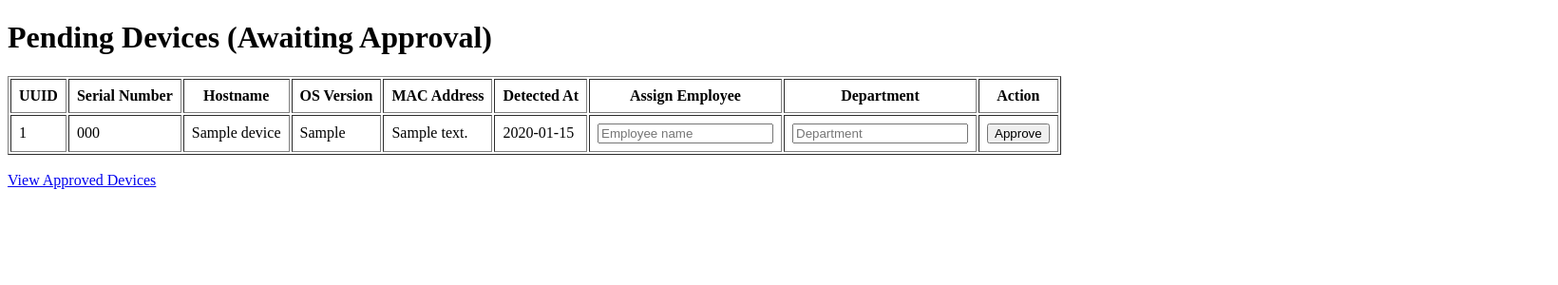
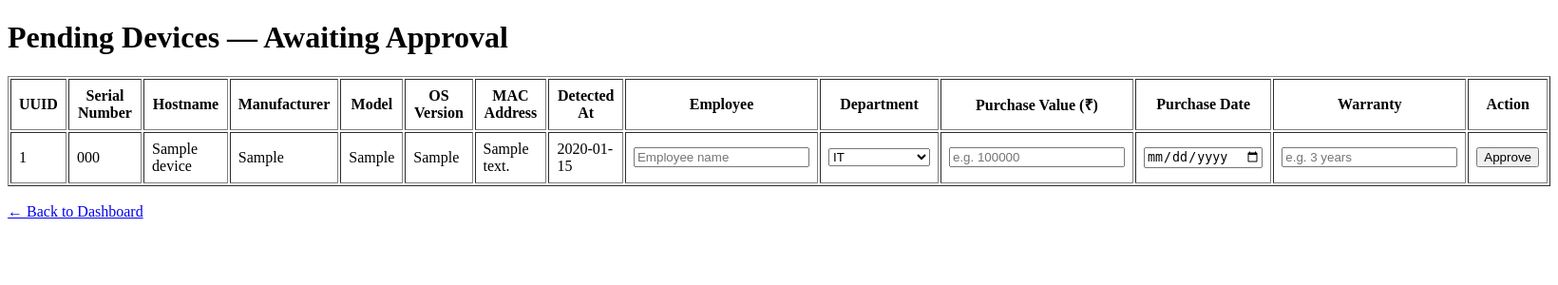
Before and after one commit to auyuysh/eam-project, a Flask app: page /pending in a window 1640 px wide. Shown: the top 300 px of the page at 95% size. Run offline with Flask 3, Linux system fonts and the light colour scheme; the visitor is signed in with stand-in values (Sample User, id 1); tables that the repository leaves empty hold one stand-in row (values such as "Sample post").

Commit message:
Last known working state before architecture restructure

```diff
--- a/server.py
+++ b/server.py
@@ -1,18 +1,18 @@
-from flask import Flask, request, jsonify, render_template, redirect, url_for, session
+from flask import Flask, request, jsonify, render_template, redirect, url_for, session, send_file
 import sqlite3
 from datetime import datetime
 from zoneinfo import ZoneInfo
-from flask import send_file
 import os
 
 app = Flask(__name__)
 app.secret_key = "eam_demo_secret_key_2024"
 
 DB_NAME = "devices.db"
-
-# Hardcoded credentials for demo
 ADMIN_USERNAME = "admin"
 ADMIN_PASSWORD = "admin123"
+
+DEPARTMENTS = ["IT", "Medical", "Radiology", "Administration"]
+
 
 def init_db():
     conn = sqlite3.connect(DB_NAME)
@@ -24,9 +24,15 @@ def init_db():
             hostname TEXT,
             os_version TEXT,
             mac_address TEXT,
+            manufacturer TEXT,
+            model TEXT,
+            ssid TEXT,
             employee TEXT,
             department TEXT,
             battery_percentage INTEGER,
+            purchase_value TEXT,
+            purchase_date TEXT,
+            warranty TEXT,
             status TEXT,
             last_seen TEXT
         )
@@ -38,22 +44,37 @@ def init_db():
             hostname TEXT,
             os_version TEXT,
             mac_address TEXT,
+            manufacturer TEXT,
+            model TEXT,
             detected_at TEXT
         )
     """)
     conn.commit()
     conn.close()
 
+
 def is_logged_in():
     return session.get("logged_in") == True
 
-# ─── AUTH ROUTES ────────────────────────────────────────────
+
+def format_timestamp(ts):
+    if not ts:
+        return "Never"
+    try:
+        dt = datetime.fromisoformat(ts)
+        return dt.strftime("%d %b %Y, %I:%M:%S %p IST")
+    except Exception:
+        return ts
+
+
+# ─── AUTH ROUTES ─────────────────────────────────────────────
 
 @app.route("/")
 def index():
     if is_logged_in():
-        return redirect(url_for("devices"))
+        return redirect(url_for("dashboard"))
     return redirect(url_for("login"))
+
 
 @app.route("/login", methods=["GET", "POST"])
 def login():
@@ -67,15 +88,21 @@ def login():
             return render_template("login.html", error="Invalid username or password.")
     return render_template("login.html", error=None)
 
+
 @app.route("/logout")
 def logout():
     session.clear()
     return redirect(url_for("login"))
+
+
+# ─── DOWNLOAD ROUTES ─────────────────────────────────────────
+
 @app.route("/download")
 def download():
     if not is_logged_in():
         return redirect(url_for("login"))
     return render_template("download.html")
+
 
 @app.route("/download-agent")
 def download_agent():
@@ -83,33 +110,92 @@ def download_agent():
         return redirect(url_for("login"))
     exe_path = os.path.join(os.path.dirname(__file__), "static", "agent", "getinfo.exe")
     return send_file(exe_path, as_attachment=True, download_name="EAM_Agent.exe")
-# ─── PROTECTED ROUTES ───────────────────────────────────────
-@app.route("/devices")
-def devices():
+
+
+# ─── DASHBOARD ───────────────────────────────────────────────
+
+@app.route("/dashboard")
+def dashboard():
     if not is_logged_in():
         return redirect(url_for("login"))
 
     conn = sqlite3.connect(DB_NAME)
     cursor = conn.cursor()
-    cursor.execute("SELECT * FROM devices")
-    all_devices = cursor.fetchall()
 
-    formatted_devices = []
+    dept_counts = {}
+    for dept in DEPARTMENTS:
+        cursor.execute(
+            "SELECT COUNT(*) FROM devices WHERE department = ?", (dept,)
+        )
+        dept_counts[dept] = cursor.fetchone()[0]
 
-    for device in all_devices:
-        device = list(device)
-
-        # Format the Last Seen timestamp (index 9)
-        if device[9]:
-            dt = datetime.fromisoformat(device[9])
-            device[9] = dt.strftime("%d %b %Y, %I:%M:%S %p IST")
-
-        formatted_devices.append(device)
+    cursor.execute("SELECT COUNT(*) FROM pending_devices")
+    pending_count = cursor.fetchone()[0]
 
     conn.close()
-    print("Formatted devices:")
-    print(formatted_devices)
-    return render_template("devices.html", devices=formatted_devices)
+    return render_template(
+        "dashboard.html",
+        departments=DEPARTMENTS,
+        dept_counts=dept_counts,
+        pending_count=pending_count
+    )
+
+
+# ─── DEPARTMENT VIEW ─────────────────────────────────────────
+
+@app.route("/department/<dept_name>")
+def department(dept_name):
+    if not is_logged_in():
+        return redirect(url_for("login"))
+
+    if dept_name not in DEPARTMENTS:
+        return redirect(url_for("dashboard"))
+
+    conn = sqlite3.connect(DB_NAME)
+    cursor = conn.cursor()
+    cursor.execute(
+        "SELECT uuid, hostname, employee, battery_percentage, status, last_seen FROM devices WHERE department = ?",
+        (dept_name,)
+    )
+    devices = cursor.fetchall()
+    conn.close()
+
+    formatted = []
+    for d in devices:
+        d = list(d)
+        d[5] = format_timestamp(d[5])
+        formatted.append(d)
+
+    return render_template(
+        "department.html",
+        dept_name=dept_name,
+        devices=formatted
+    )
+
+
+# ─── DEVICE DETAIL ───────────────────────────────────────────
+
+@app.route("/device/<uuid>")
+def device_detail(uuid):
+    if not is_logged_in():
+        return redirect(url_for("login"))
+
+    conn = sqlite3.connect(DB_NAME)
+    cursor = conn.cursor()
+    cursor.execute("SELECT * FROM devices WHERE uuid = ?", (uuid,))
+    device = cursor.fetchone()
+    conn.close()
+
+    if not device:
+        return redirect(url_for("dashboard"))
+
+    device = list(device)
+    device[15] = format_timestamp(device[15])
+
+    return render_template("device_detail.html", device=device)
+
+
+# ─── PENDING & APPROVAL ──────────────────────────────────────
 
 @app.route("/pending")
 def pending():
@@ -120,10 +206,14 @@ def pending():
     cursor.execute("SELECT * FROM pending_devices")
     pending_devices = cursor.fetchall()
     conn.close()
-    return render_template("pending.html", pending_devices=pending_devices)
+    return render_template(
+        "pending.html",
+        pending_devices=pending_devices,
+        departments=DEPARTMENTS
+    )
+
 
 @app.route("/approve", methods=["POST"])
-
 def approve():
     if not is_logged_in():
         return redirect(url_for("login"))
@@ -131,57 +221,39 @@ def approve():
     uuid = request.form.get("uuid")
     employee = request.form.get("employee")
     department = request.form.get("department")
+    purchase_value = request.form.get("purchase_value")
+    purchase_date = request.form.get("purchase_date")
+    warranty = request.form.get("warranty")
     now = datetime.now(ZoneInfo("Asia/Kolkata")).isoformat()
 
     conn = sqlite3.connect(DB_NAME)
     cursor = conn.cursor()
-
-    cursor.execute(
-        "SELECT * FROM pending_devices WHERE uuid = ?",
-        (uuid,)
-    )
+    cursor.execute("SELECT * FROM pending_devices WHERE uuid = ?", (uuid,))
     pending_device = cursor.fetchone()
 
     if pending_device:
         cursor.execute("""
             INSERT INTO devices (
-                uuid,
-                serial_number,
-                hostname,
-                os_version,
-                mac_address,
-                employee,
-                department,
-                battery_percentage,
-                status,
-                last_seen
-            )
-            VALUES (?, ?, ?, ?, ?, ?, ?, ?, ?, ?)
+                uuid, serial_number, hostname, os_version, mac_address,
+                manufacturer, model, ssid, employee, department,
+                battery_percentage, purchase_value, purchase_date,
+                warranty, status, last_seen
+            ) VALUES (?, ?, ?, ?, ?, ?, ?, ?, ?, ?, ?, ?, ?, ?, ?, ?)
         """, (
-            pending_device[0],
-            pending_device[1],
-            pending_device[2],
-            pending_device[3],
-            pending_device[4],
-            employee,
-            department,
-            None,
-            "online",
-            now
+            pending_device[0], pending_device[1], pending_device[2],
+            pending_device[3], pending_device[4], pending_device[5],
+            pending_device[6], None, employee, department,
+            None, purchase_value, purchase_date, warranty, "online", now
         ))
-
-        cursor.execute(
-            "DELETE FROM pending_devices WHERE uuid = ?",
-            (uuid,)
-        )
-
+        cursor.execute("DELETE FROM pending_devices WHERE uuid = ?", (uuid,))
         conn.commit()
         print(f"Approved device: {uuid}")
 
     conn.close()
-    return redirect(url_for("devices"))
+    return redirect(url_for("dashboard"))
 
-# ─── HEARTBEAT (no login required — agent calls this) ───────
+
+# ─── HEARTBEAT ───────────────────────────────────────────────
 
 @app.route("/heartbeat", methods=["POST"])
 def heartbeat():
@@ -192,23 +264,19 @@ def heartbeat():
 
     conn = sqlite3.connect(DB_NAME)
     cursor = conn.cursor()
-
-    cursor.execute(
-        "SELECT uuid FROM devices WHERE uuid = ?",
-        (uuid,)
-    )
-
+    cursor.execute("SELECT uuid FROM devices WHERE uuid = ?", (uuid,))
     existing = cursor.fetchone()
 
     if existing:
-
         cursor.execute("""
-            UPDATE devices
-            SET
+            UPDATE devices SET
                 serial_number = ?,
                 hostname = ?,
                 os_version = ?,
                 mac_address = ?,
+                manufacturer = ?,
+                model = ?,
+                ssid = ?,
                 battery_percentage = ?,
                 status = ?,
                 last_seen = ?
@@ -218,61 +286,44 @@ def heartbeat():
             data.get("hostname"),
             data.get("os_version"),
             data.get("mac_address"),
+            data.get("manufacturer"),
+            data.get("model"),
+            data.get("ssid"),
             data.get("battery_percentage"),
             "online",
             now,
             uuid
         ))
-
         conn.commit()
         conn.close()
-
         print(f"Updated existing device: {uuid}")
-
-        return jsonify({
-            "status": "updated",
-            "device_status": "existing"
-        }), 200
+        return jsonify({"status": "updated", "device_status": "existing"}), 200
 
     else:
-
-        cursor.execute(
-            "SELECT uuid FROM pending_devices WHERE uuid = ?",
-            (uuid,)
-        )
-
+        cursor.execute("SELECT uuid FROM pending_devices WHERE uuid = ?", (uuid,))
         pending = cursor.fetchone()
-
         if not pending:
-
             cursor.execute("""
                 INSERT INTO pending_devices (
-                    uuid,
-                    serial_number,
-                    hostname,
-                    os_version,
-                    mac_address,
-                    detected_at
-                )
-                VALUES (?, ?, ?, ?, ?, ?)
+                    uuid, serial_number, hostname, os_version,
+                    mac_address, manufacturer, model, detected_at
+                ) VALUES (?, ?, ?, ?, ?, ?, ?, ?)
             """, (
                 uuid,
                 data.get("serial_number"),
                 data.get("hostname"),
                 data.get("os_version"),
                 data.get("mac_address"),
+                data.get("manufacturer"),
+                data.get("model"),
                 now
             ))
-
             conn.commit()
             print(f"New device detected, added to pending: {uuid}")
+        conn.close()
+        return jsonify({"status": "pending_approval", "device_status": "new"}), 200
 
-        conn.close()
 
-        return jsonify({
-            "status": "pending_approval",
-            "device_status": "new"
-        }), 200
 if __name__ == "__main__":
     init_db()
     app.run(host="0.0.0.0", port=5000, debug=True)
--- a/templates/pending.html
+++ b/templates/pending.html
@@ -4,37 +4,59 @@
     <title>Pending Devices</title>
 </head>
 <body>
-    <h1>Pending Devices (Awaiting Approval)</h1>
+    <h1>Pending Devices — Awaiting Approval</h1>
+
+    {% if pending_devices %}
     <table border="1" cellpadding="8">
         <tr>
             <th>UUID</th>
             <th>Serial Number</th>
             <th>Hostname</th>
+            <th>Manufacturer</th>
+            <th>Model</th>
             <th>OS Version</th>
             <th>MAC Address</th>
             <th>Detected At</th>
-            <th>Assign Employee</th>
+            <th>Employee</th>
             <th>Department</th>
+            <th>Purchase Value (₹)</th>
+            <th>Purchase Date</th>
+            <th>Warranty</th>
             <th>Action</th>
         </tr>
         {% for device in pending_devices %}
         <tr>
-            <td>{{ device[0] }}</td>
-            <td>{{ device[1] }}</td>
-            <td>{{ device[2] }}</td>
-            <td>{{ device[3] }}</td>
-            <td>{{ device[4] }}</td>
-            <td>{{ device[5] }}</td>
             <form method="POST" action="/approve">
                 <input type="hidden" name="uuid" value="{{ device[0] }}">
-                <td><input type="text" name="employee" placeholder="Employee name"></td>
-                <td><input type="text" name="department" placeholder="Department"></td>
+                <td>{{ device[0] }}</td>
+                <td>{{ device[1] }}</td>
+                <td>{{ device[2] }}</td>
+                <td>{{ device[5] if device[5] else 'N/A' }}</td>
+                <td>{{ device[6] if device[6] else 'N/A' }}</td>
+                <td>{{ device[3] }}</td>
+                <td>{{ device[4] }}</td>
+                <td>{{ device[7] }}</td>
+                <td><input type="text" name="employee" placeholder="Employee name" required></td>
+                <td>
+                    <select name="department" required>
+                        {% for dept in departments %}
+                        <option value="{{ dept }}">{{ dept }}</option>
+                        {% endfor %}
+                    </select>
+                </td>
+                <td><input type="number" name="purchase_value" placeholder="e.g. 100000"></td>
+                <td><input type="date" name="purchase_date"></td>
+                <td><input type="text" name="warranty" placeholder="e.g. 3 years"></td>
                 <td><button type="submit">Approve</button></td>
             </form>
         </tr>
         {% endfor %}
     </table>
+    {% else %}
+        <p>No pending devices.</p>
+    {% endif %}
+
     <br>
-    <a href="/devices">View Approved Devices</a>
+    <a href="/dashboard">← Back to Dashboard</a>
 </body>
 </html>
```
Also changed, not shown: getinfo.py (+7 -6 lines), templates/dashboard.html (added, +37 -0 lines), templates/department.html (added, +43 -0 lines), templates/device_detail.html (added, +45 -0 lines), 1 other file.
